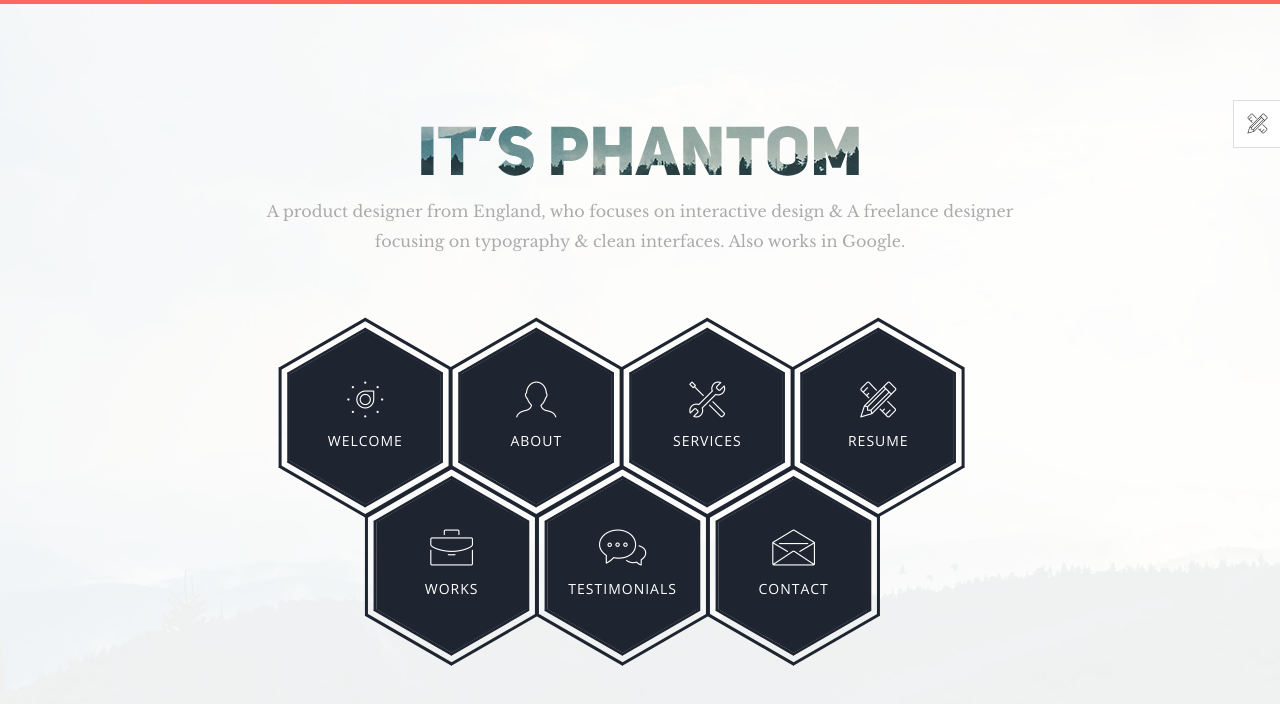
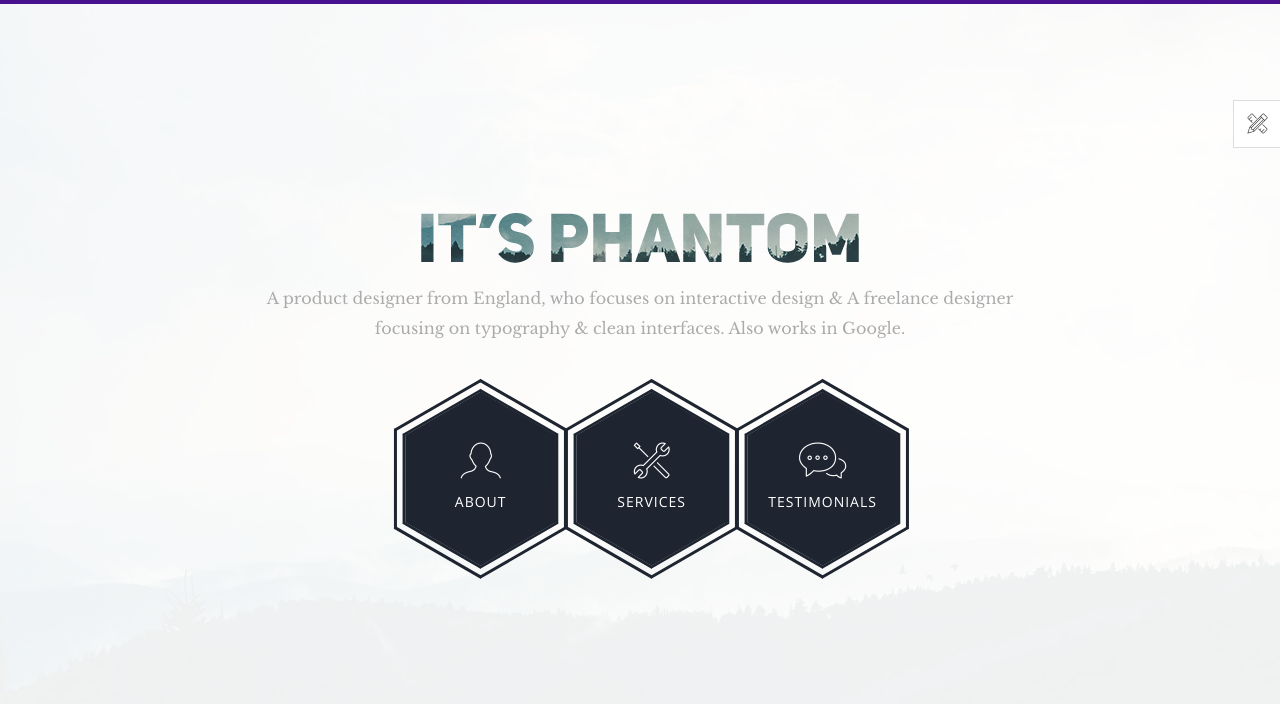
Before and after one commit to cldennis/portfolio, a website: page theme/index.html in a window 1280 px wide. Drawn offline with nearby package versions, Linux system fonts and the light colour scheme; files whose address does not match are found by name.

Commit message:
Cloned, exploring
Cloned the bootstrap 'Phantom' Theme and launched as portfolio, am playing with it to see what I want to edit

```diff
--- a/theme/css/colors/red.css
+++ b/theme/css/colors/red.css
@@ -9,11 +9,11 @@
  * Selection color
  */
 ::-moz-selection {
-  background-color: #FA6862;
+  background-color: #5b16b4;
 }
 
 ::selection {
-  background-color: #FA6862;
+  background-color: #5b16b4;
 }
 
 /* background color */
@@ -24,11 +24,11 @@
 .hexagon-item:hover .hex-item div::after,
 .progress .bar,
 .contact-social li:hover span {
-  background-color: #FA6862;
+  background-color: #5b16b4;
 }
 
 .nicescroll-cursors {
-  background: #FA6862 !important;
+  background: #5b16b4 !important;
 }
 
 /* color */
@@ -37,31 +37,31 @@
 .filter .active,
 .works-item h4,
 .msg-success {
-  color: #FA6862;
+  color: #5b16b4;
 }
 
 /* border color */
 .testimonials .owl-dot.active {
-  border-color: #FA6862;
+  border-color: #5b16b4;
 }
 
 /* border top color */
 .site-wrapper,
 .contact-social li:hover span::after,
 .contact-social-hex:hover::before {
-  border-top-color: #FA6862;
+  border-top-color: #5b16b4;
 }
 
 /* border bottom color */
 .filter .active,
 .contact-social li:hover span::before,
 .contact-social-hex:hover::after {
-  border-bottom-color: #FA6862;
+  border-bottom-color: #5b16b4;
 }
 
 /* fill color */
 .service-hex:hover .fill,
 .service-hex:hover .st1 {
-  fill: #FA6862;
+  fill: #5b16b4;
 }
 /*# sourceMappingURL=red.css.map */
--- a/theme/css/style.css
+++ b/theme/css/style.css
@@ -49,12 +49,12 @@ p:last-child {
  * Selection color
  */
 ::-moz-selection {
-  background-color: #fa6862;
+  background-color: #47118f;
   color: #fff;
 }
 
 ::selection {
-  background-color: #fa6862;
+  background-color: #47118f;
   color: #fff;
 }
 
@@ -103,7 +103,7 @@ label {
 }
 
 .btn-primary {
-  background-color: #fa6862;
+  background-color: #47118f;
   border: 0;
   font-family: "Open Sans", sans-serif;
   font-weight: 700;
@@ -113,7 +113,7 @@ label {
   text-transform: uppercase;
 }
 .btn-primary:hover, .btn-primary:focus, .btn-primary:active, .btn-primary:active:focus {
-  background-color: #f9423a;
+  background-color: #47118f;
 }
 
 .btn-border {
@@ -158,7 +158,7 @@ label {
 
 .primary,
 .link:hover {
-  color: #fa6862;
+  color: #47118f;
 }
 
 .no-gutter {
@@ -204,7 +204,7 @@ label {
 }
 
 .loading-mask {
-  background-color: #fa6862;
+  background-color: #47118f;
   height: 100%;
   left: 0;
   position: absolute;
@@ -240,7 +240,7 @@ label {
 	Start Styling
 -------------------------------------------------*/
 .site-wrapper {
-  border-top: 4px solid #fa6862;
+  border-top: 4px solid #47118f;
 }
 
 .page-close {
@@ -302,7 +302,7 @@ label {
   bottom: 14px;
 }
 .section-title h3::after {
-  background-color: #fa6862;
+  background-color: #47118f;
   width: 73px;
 }
 .section-title.light h3 {
@@ -370,7 +370,7 @@ label {
 }
 .hexagon-item:hover .hex-item div::before,
 .hexagon-item:hover .hex-item div::after {
-  background-color: #fa6862;
+  background-color: #47118f;
 }
 .hexagon-item:hover .hex-content svg {
   transform: scale(0.97);
@@ -546,7 +546,7 @@ label {
   flex-grow: 1;
 }
 .progress .bar {
-  background-color: #fa6862;
+  background-color: #47118f;
   border-radius: 10px;
   height: 8px;
   width: 0;
@@ -567,8 +567,8 @@ label {
   border-bottom: 2px solid transparent;
 }
 .filter .active {
-  color: #fa6862;
-  border-bottom-color: #fa6862;
+  color: #47118f;
+  border-bottom-color: #47118f;
 }
 
 .works-item {
@@ -608,7 +608,7 @@ label {
   transform: translate3d(0px, 0px, 0px) scale(0);
 }
 .works-item h4 {
-  color: #fa6862;
+  color: #47118f;
   font-weight: 700;
   text-transform: uppercase;
 }
@@ -758,7 +758,7 @@ label {
   transform: scale(1.5);
 }
 .service-hex:hover .st1 {
-  fill: #fa6862;
+  fill: #47118f;
 }
 .service-hex:hover .content {
   width: 135%;
@@ -854,7 +854,7 @@ label {
   display: none;
 }
 .testimonials .slick-dots .slick-active button {
-  border-color: #fa6862;
+  border-color: #47118f;
 }
 
 .tm-hex {
@@ -971,13 +971,13 @@ label {
   transform: translate(-50%, -50%);
 }
 .contact-social li:hover span {
-  background-color: #fa6862;
+  background-color: #47118f;
 }
 .contact-social li:hover span::before {
-  border-bottom-color: #fa6862;
+  border-bottom-color: #47118f;
 }
 .contact-social li:hover span::after {
-  border-top-color: #fa6862;
+  border-top-color: #47118f;
 }
 
 .contact-social-hex {
@@ -1007,10 +1007,10 @@ label {
   border-top: 12.41px solid #1e2530;
 }
 .contact-social-hex:hover::after {
-  border-bottom-color: #fa6862;
+  border-bottom-color: #47118f;
 }
 .contact-social-hex:hover::before {
-  border-top-color: #fa6862;
+  border-top-color: #47118f;
 }
 
 .contact-form .input-field {
@@ -1072,7 +1072,7 @@ label {
 }
 
 .msg-success {
-  color: #fa6862;
+  color: #47118f;
 }
 
 .pt-table.desktop-768 .pt-tablecell {
@@ -1179,7 +1179,7 @@ label {
 }
 
 .color-options li.c0 {
-  background-color: #fa6862;
+  background-color: #47118f;
 }
 
 .color-options li.c1 {
--- a/theme/index.html
+++ b/theme/index.html
@@ -25,7 +25,7 @@ FACEBOOK: https://www.facebook.com/themefisher
 
   <!-- ** Basic Page Needs ** -->
   <meta charset="utf-8">
-  <title>Phantom - Bootstrap Portfolio Template</title>
+  <title>Christina Dennis</title>
 
   <!-- ** Mobile Specific Metas ** -->
   <meta http-equiv="X-UA-Compatible" content="IE=edge">
@@ -51,19 +51,20 @@ FACEBOOK: https://www.facebook.com/themefisher
   <!-- Theme Stylesheet -->
   <link rel="stylesheet" href="#" id="color-changer">
 
-  <!--Favicon-->
-  <link rel="icon" href="images/favicon.png" type="image/x-icon">
+  <!--Website Bar Icon-->
+  <!-- <link rel="icon" href="images/favicon.png" type="image/x-icon"> -->
 
 </head>
 <body><!-- set class="dark" on body tag for DARK-THEME -->
 
-  <div class="preloader">
+  <!--this is the swipey thing-->
+  <!-- <div class="preloader">
     <div class="loading-mask"></div>
     <div class="loading-mask"></div>
     <div class="loading-mask"></div>
     <div class="loading-mask"></div>
     <div class="loading-mask"></div>
-  </div>
+  </div> -->
 
   <div class="preview-wrapper">
     <div class="switcher-head">
@@ -96,32 +97,6 @@ FACEBOOK: https://www.facebook.com/themefisher
             </div>
 
             <div class="hexagon-menu clear">
-              <div class="hexagon-item">
-                <div class="hex-item">
-                  <div></div>
-                  <div></div>
-                  <div></div>
-                </div>
-                <div class="hex-item">
-                  <div></div>
-                  <div></div>
-                  <div></div>
-                </div>
-                <a href="welcome.html" class="hex-content">
-                  <span class="hex-content-inner">
-                    <span class="icon">
-                      <i class="tf-dial"></i>
-                    </span>
-                    <span class="title">Welcome</span>
-                  </span>
-                  <svg viewbox="0 0 173.20508075688772 200" height="200" width="174" version="1.1"
-                    xmlns="http://www.w3.org/2000/svg">
-                    <path
-                      d="M86.60254037844386 0L173.20508075688772 50L173.20508075688772 150L86.60254037844386 200L0 150L0 50Z"
-                      fill="#1e2530"></path>
-                  </svg>
-                </a>
-              </div>
               <div class="hexagon-item">
                 <div class="hex-item">
                   <div></div>
@@ -181,84 +156,12 @@ FACEBOOK: https://www.facebook.com/themefisher
                   <div></div>
                   <div></div>
                 </div>
-                <a href="resume.html" class="hex-content">
-                  <span class="hex-content-inner">
-                    <span class="icon">
-                      <i class="tf-tools"></i>
-                    </span>
-                    <span class="title">Resume</span>
-                  </span>
-                  <svg viewbox="0 0 173.20508075688772 200" height="200" width="174" version="1.1"
-                    xmlns="http://www.w3.org/2000/svg">
-                    <path d="M86.60254037844386 0L173.20508075688772 50L173.20508075688772 150L86.60254037844386 200L0 150L0 50Z" fill="#1e2530"></path>
-                  </svg>
-                </a>
-              </div>
-              <div class="hexagon-item">
-                <div class="hex-item">
-                  <div></div>
-                  <div></div>
-                  <div></div>
-                </div>
-                <div class="hex-item">
-                  <div></div>
-                  <div></div>
-                  <div></div>
-                </div>
-                <a href="works.html" class="hex-content">
-                  <span class="hex-content-inner">
-                    <span class="icon">
-                      <i class="tf-briefcase2"></i>
-                    </span>
-                    <span class="title">Works</span>
-                  </span>
-                  <svg viewbox="0 0 173.20508075688772 200" height="200" width="174" version="1.1"
-                    xmlns="http://www.w3.org/2000/svg">
-                    <path d="M86.60254037844386 0L173.20508075688772 50L173.20508075688772 150L86.60254037844386 200L0 150L0 50Z" fill="#1e2530"></path>
-                  </svg>
-                </a>
-              </div>
-              <div class="hexagon-item">
-                <div class="hex-item">
-                  <div></div>
-                  <div></div>
-                  <div></div>
-                </div>
-                <div class="hex-item">
-                  <div></div>
-                  <div></div>
-                  <div></div>
-                </div>
                 <a href="testimonials.html" class="hex-content">
                   <span class="hex-content-inner">
                     <span class="icon">
                       <i class="tf-chat"></i>
                     </span>
                     <span class="title">Testimonials</span>
-                  </span>
-                  <svg viewbox="0 0 173.20508075688772 200" height="200" width="174" version="1.1"
-                    xmlns="http://www.w3.org/2000/svg">
-                    <path d="M86.60254037844386 0L173.20508075688772 50L173.20508075688772 150L86.60254037844386 200L0 150L0 50Z" fill="#1e2530"></path>
-                  </svg>
-                </a>
-              </div>
-              <div class="hexagon-item">
-                <div class="hex-item">
-                  <div></div>
-                  <div></div>
-                  <div></div>
-                </div>
-                <div class="hex-item">
-                  <div></div>
-                  <div></div>
-                  <div></div>
-                </div>
-                <a href="contact.html" class="hex-content">
-                  <span class="hex-content-inner">
-                    <span class="icon">
-                      <i class="tf-envelope2"></i>
-                    </span>
-                    <span class="title">Contact</span>
                   </span>
                   <svg viewbox="0 0 173.20508075688772 200" height="200" width="174" version="1.1"
                     xmlns="http://www.w3.org/2000/svg">
```
Also changed, not shown: theme/about.html (+2 -2 lines), theme/contact.html (+2 -2 lines), theme/resume.html (+2 -2 lines), theme/services.html (+2 -2 lines), theme/testimonials.html (+2 -2 lines), theme/welcome.html (+2 -2 lines), theme/works.html (+2 -2 lines).
